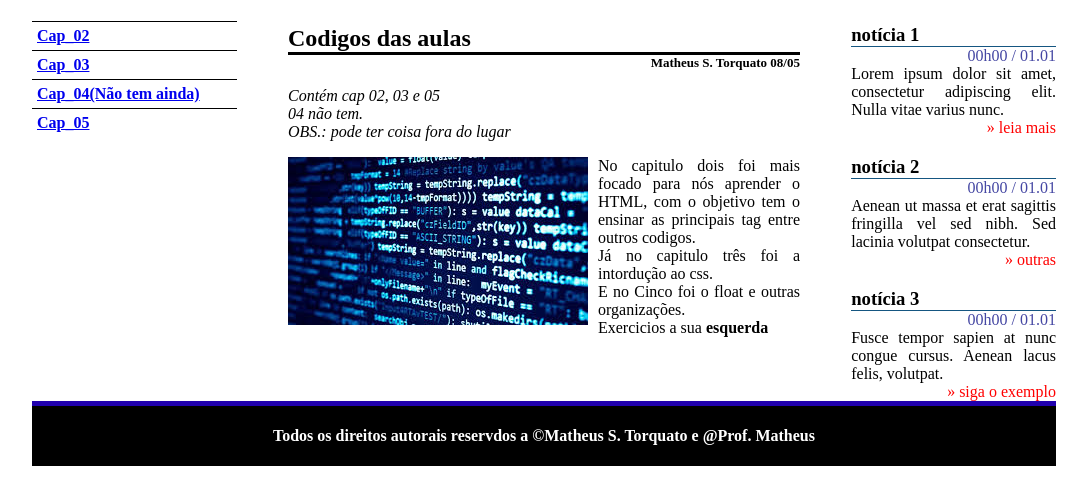
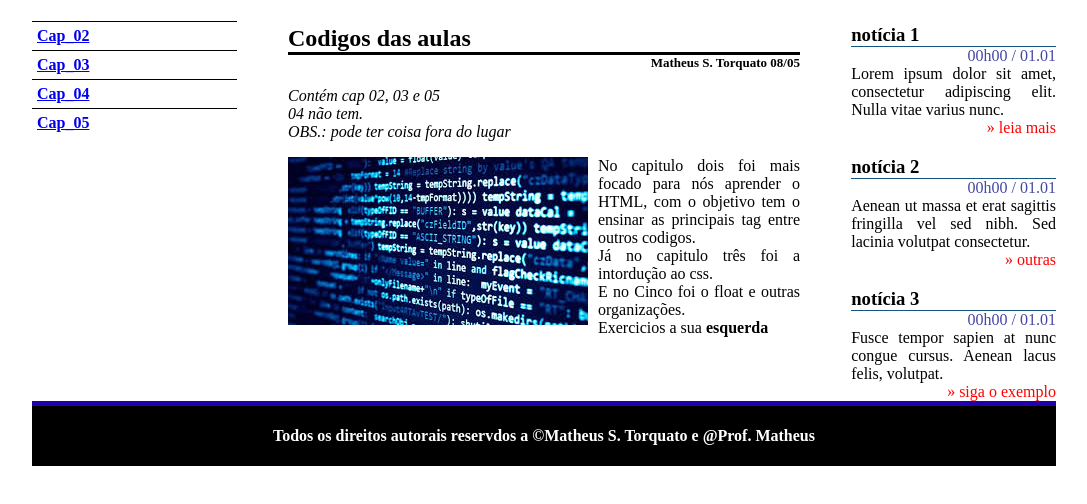
Before and after one commit to RoninGeneral/BibliotecaFront, a plain HTML site: page Nucleo.html in a window 1280 px wide. Shown: the part 272-776 px from the top of the page, without its empty margins (96-1183 px from the left). Drawn offline with Linux system fonts and the light colour scheme.

Commit message:
Update Nucleo.html

```diff
--- a/Nucleo.html
+++ b/Nucleo.html
@@ -113,7 +113,7 @@
         <ul>
           <li><a href="cap_02/home.html">Cap_02</a></li>
           <li><a href="cap_03/Home.html">Cap_03</a></li>
-          <li><a href="#">Cap_04(Não tem ainda)</a></li>
+          <li><a href="#">Cap_04</a></li>
           <li><a href="cap_05/home.html">Cap_05</a></li>
         </ul>
       </nav>
```
